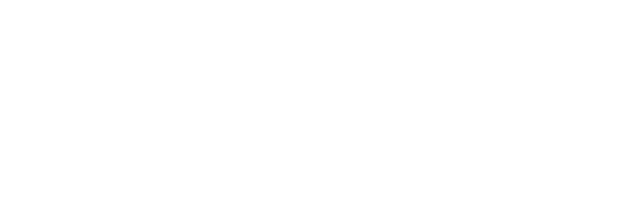
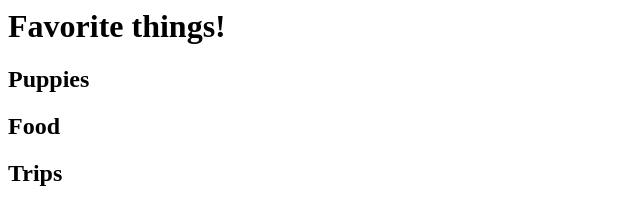
Before and after one commit to rmccrear/my-fav-things-demo, a plain HTML site: page index.html in a window 1280 px wide. Shown: the whole page, without its empty margins (0-640 px from the left). Drawn offline with Linux system fonts and the light colour scheme.

Commit message:
add h1 and h2 to body

```diff
--- a/index.html
+++ b/index.html
@@ -5,10 +5,14 @@
 <title>Favorite Things</title>
 
 </head>
-<body></body>
+<body>
+<h1>Favorite things!</h1>
 
+<h2>Puppies</h2>
 
+<h2>Food</h2>
 
+<h2>Trips</h2>
 
-
+</body>
 </html>
```
Also changed, not shown: 1 other file.
